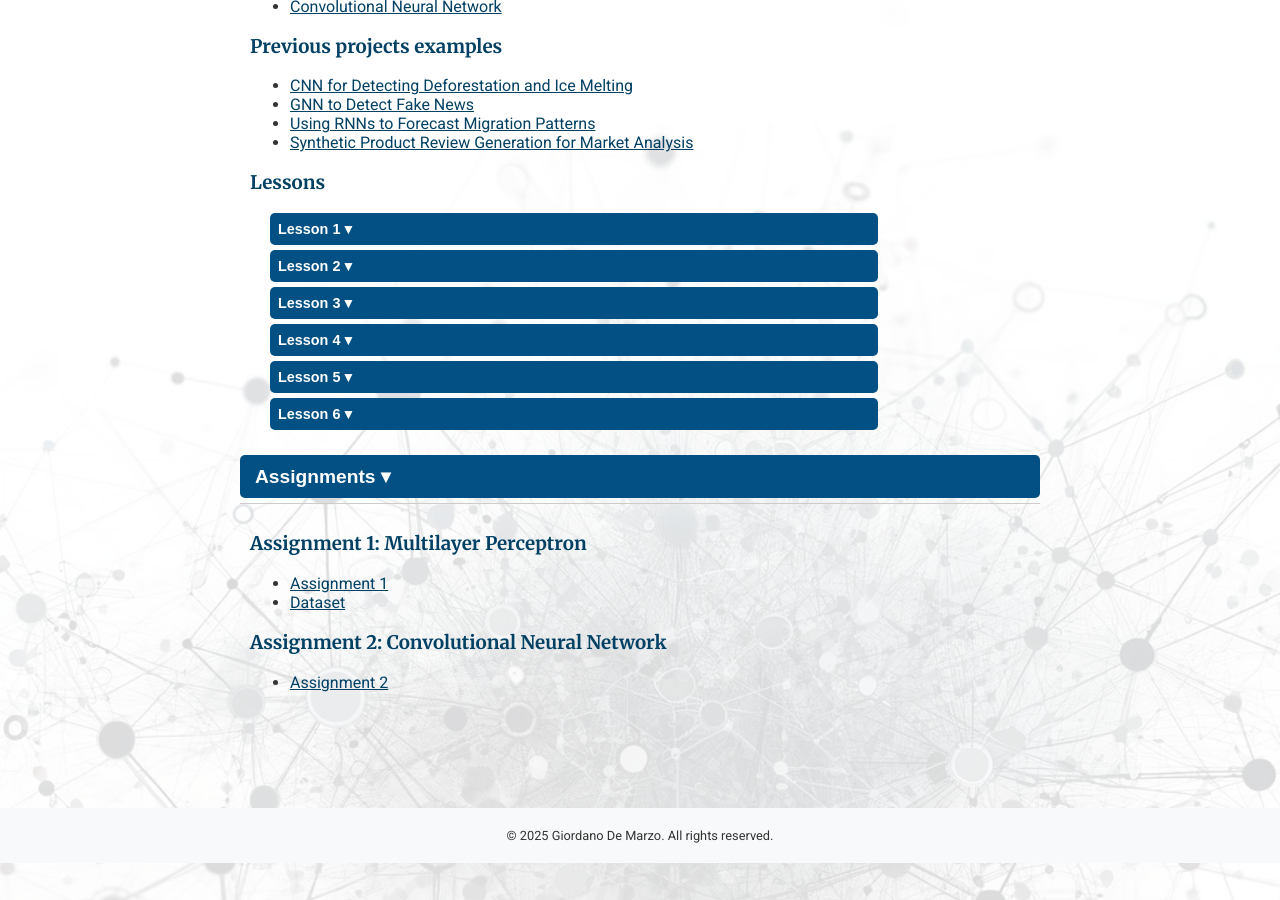
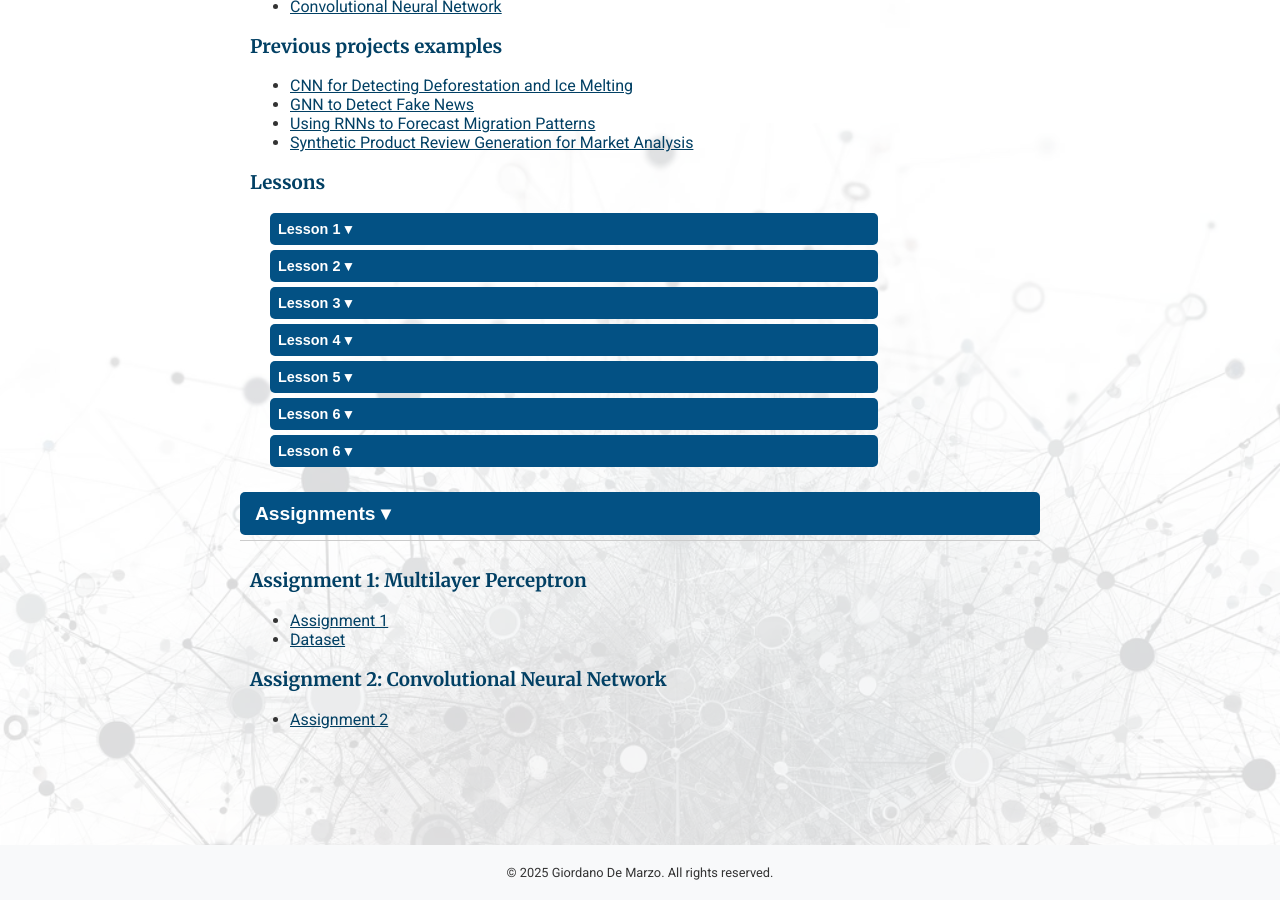
Before and after one commit to giordano-demarzo/giordano-demarzo.github.io, a Jekyll site: the page built from Deep_Learning_25.markdown, in a window 1280 px wide and 900 px high, scrolled down 2437 px. Built offline with Jekyll 4.4.1, drawn with Linux system fonts in a browser that asks for light colours.

Commit message:
Seminar 7

```diff
--- a/Deep_Learning_25.markdown
+++ b/Deep_Learning_25.markdown
@@ -237,6 +237,15 @@
     			</ul>
            </div>
        </div>
+       <div class="nested-accordion">
+           <button class="nested-accordion-button">Lesson 6 &#9662;</button>
+           <div class="nested-accordion-content">
+               <h4>Readings and Slides</h4>
+                   	<ul>
+                   		<li><a href="/files/dlss25/slides/DLSS7.pdf">Slides: Recurrent Neural Networks</a></li>
+    			</ul>
+           </div>
+       </div>
    </div>
    <!-- Assignments -->
     <button class="accordion-button" onclick="toggleAccordion('material-section')">Assignments &#9662;</button>
```
Also changed, not shown: 1 other file.
